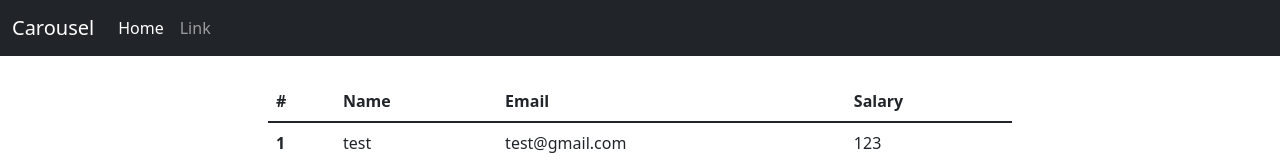
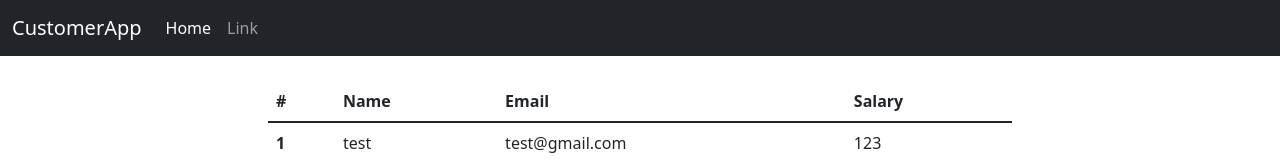
Before and after one commit to Kaser-slaiby/customerApp, an Angular app: page / in a window 1280 px wide. Shown: the top 160 px of the page. Built offline with nearby package versions, Linux system fonts and the light colour scheme.

Commit message:
modified: navbar.component.html

```diff
--- a/src/app/components/navbar/navbar.component.html
+++ b/src/app/components/navbar/navbar.component.html
@@ -1,6 +1,6 @@
 <nav class="navbar navbar-expand-md navbar-dark fixed-top bg-dark">
     <div class="container-fluid">
-      <a class="navbar-brand" href="#">Carousel</a>
+      <a class="navbar-brand" href="#">CustomerApp</a>
       <button class="navbar-toggler" type="button" data-bs-toggle="collapse" data-bs-target="#navbarCollapse" aria-controls="navbarCollapse" aria-expanded="false" aria-label="Toggle navigation">
         <span class="navbar-toggler-icon"></span>
       </button>
```
